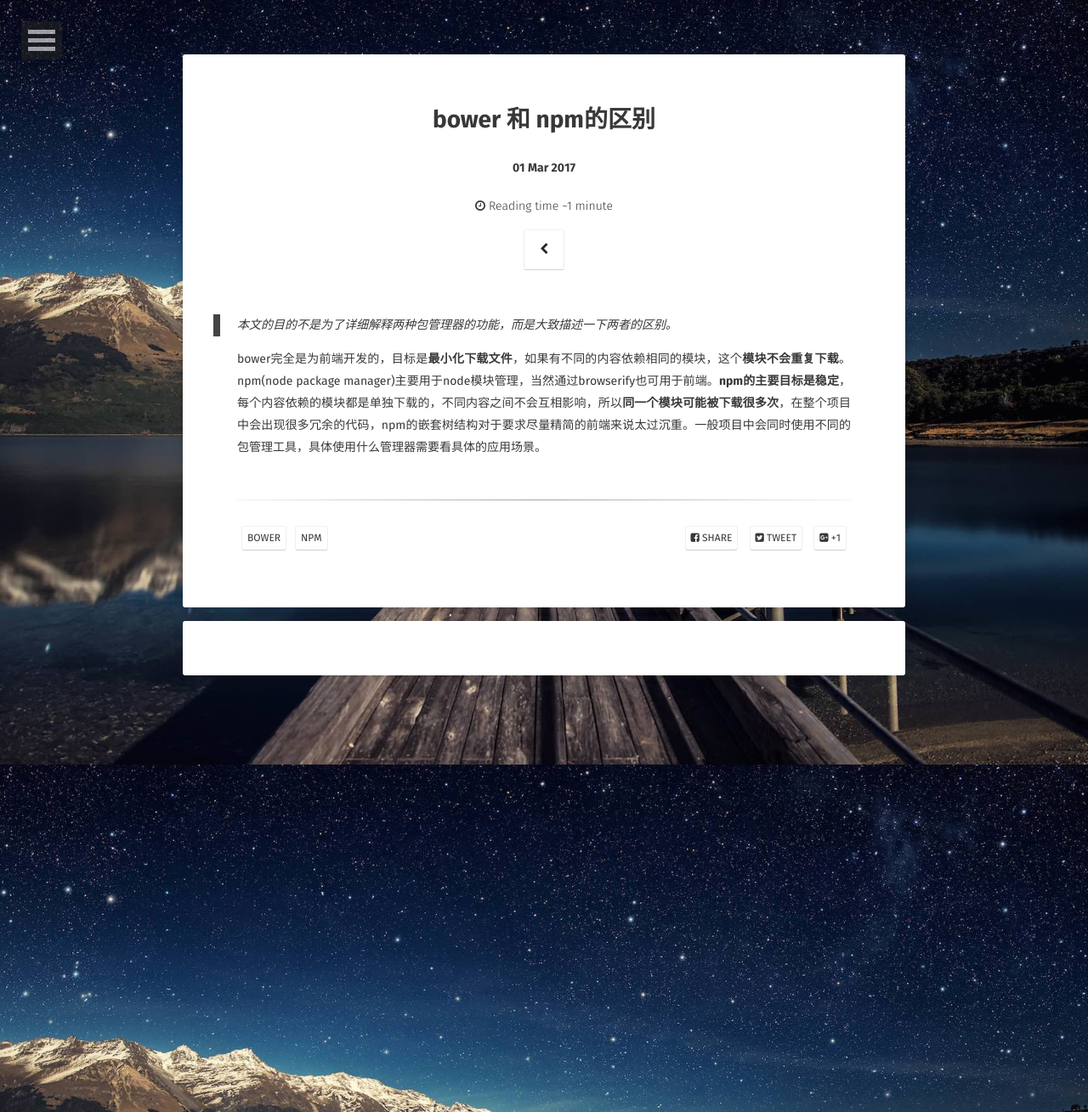
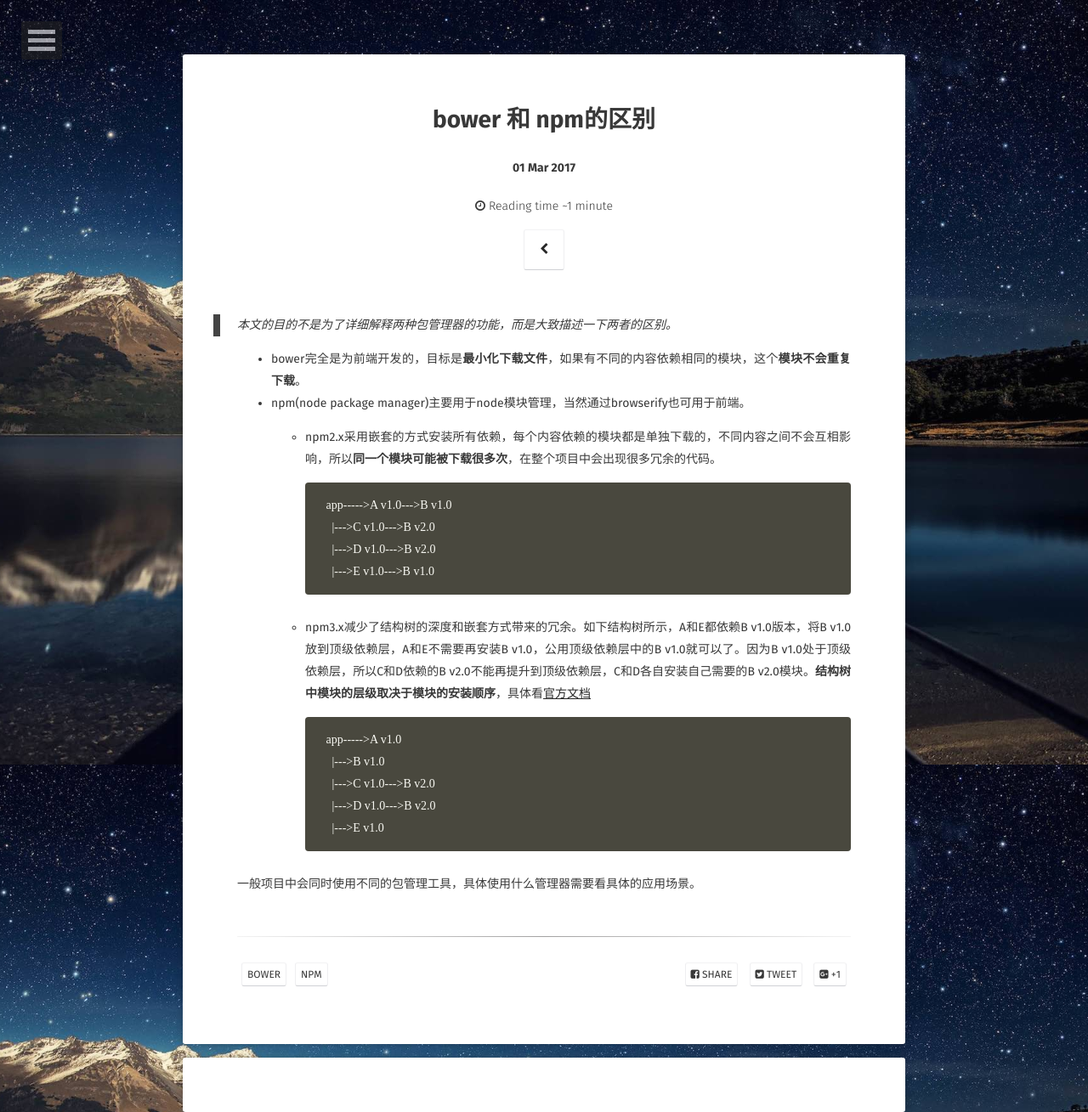
Before and after one commit to QuincyHan/Quincyhan.github.io, a Jekyll site: the page built from _posts/2017-03-01-the-difference-between-bower-and-npm.md, in a window 1280 px wide. Shown: the whole page at 85% size. Built offline with Jekyll 4.4.1, drawn with Linux system fonts in a browser that asks for light colours; some web fonts are replaced; comment, search, counter and statistics services are not loaded.

Commit message:
npm不同版本结构树的区别

````diff
--- a/_posts/2017-03-01-the-difference-between-bower-and-npm.md
+++ b/_posts/2017-03-01-the-difference-between-bower-and-npm.md
@@ -11,4 +11,25 @@ comments: true
 
 > 本文的目的不是为了详细解释两种包管理器的功能，而是大致描述一下两者的区别。
 
-  bower完全是为前端开发的，目标是**最小化下载文件**，如果有不同的内容依赖相同的模块，这个**模块不会重复下载**。npm(node package manager)主要用于node模块管理，当然通过browserify也可用于前端。**npm的主要目标是稳定**，每个内容依赖的模块都是单独下载的，不同内容之间不会互相影响，所以**同一个模块可能被下载很多次**，在整个项目中会出现很多冗余的代码，npm的嵌套树结构对于要求尽量精简的前端来说太过沉重。一般项目中会同时使用不同的包管理工具，具体使用什么管理器需要看具体的应用场景。
+  * bower完全是为前端开发的，目标是**最小化下载文件**，如果有不同的内容依赖相同的模块，这个**模块不会重复下载**。
+  * npm(node package manager)主要用于node模块管理，当然通过browserify也可用于前端。
+     * npm2.x采用嵌套的方式安装所有依赖，每个内容依赖的模块都是单独下载的，不同内容之间不会互相影响，所以**同一个模块可能被下载很多次**，在整个项目中会出现很多冗余的代码。
+
+        ```
+        app----->A v1.0--->B v1.0
+            |--->C v1.0--->B v2.0
+            |--->D v1.0--->B v2.0
+            |--->E v1.0--->B v1.0
+        ```
+
+     * npm3.x减少了结构树的深度和嵌套方式带来的冗余。如下结构树所示，A和E都依赖B v1.0版本，将B v1.0放到顶级依赖层，A和E不需要再安装B v1.0，公用顶级依赖层中的B v1.0就可以了。因为B v1.0处于顶级依赖层，所以C和D依赖的B v2.0不能再提升到顶级依赖层，C和D各自安装自己需要的B v2.0模块。**结构树中模块的层级取决于模块的安装顺序**，具体看[官方文档](https://docs.npmjs.com/how-npm-works/npm3-dupe)
+
+        ```
+        app----->A v1.0
+            |--->B v1.0
+            |--->C v1.0--->B v2.0
+            |--->D v1.0--->B v2.0
+            |--->E v1.0
+        ```
+
+一般项目中会同时使用不同的包管理工具，具体使用什么管理器需要看具体的应用场景。
````
